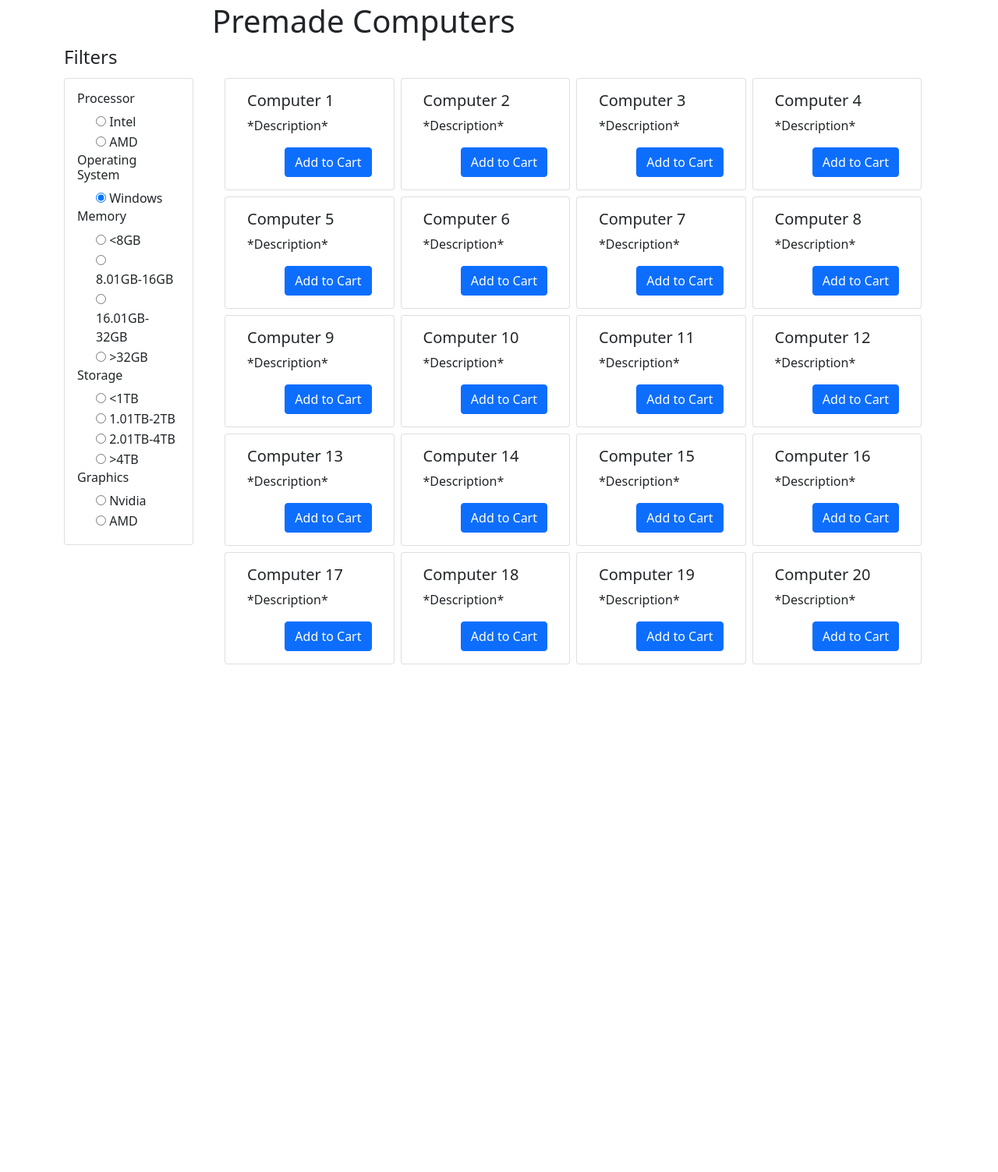
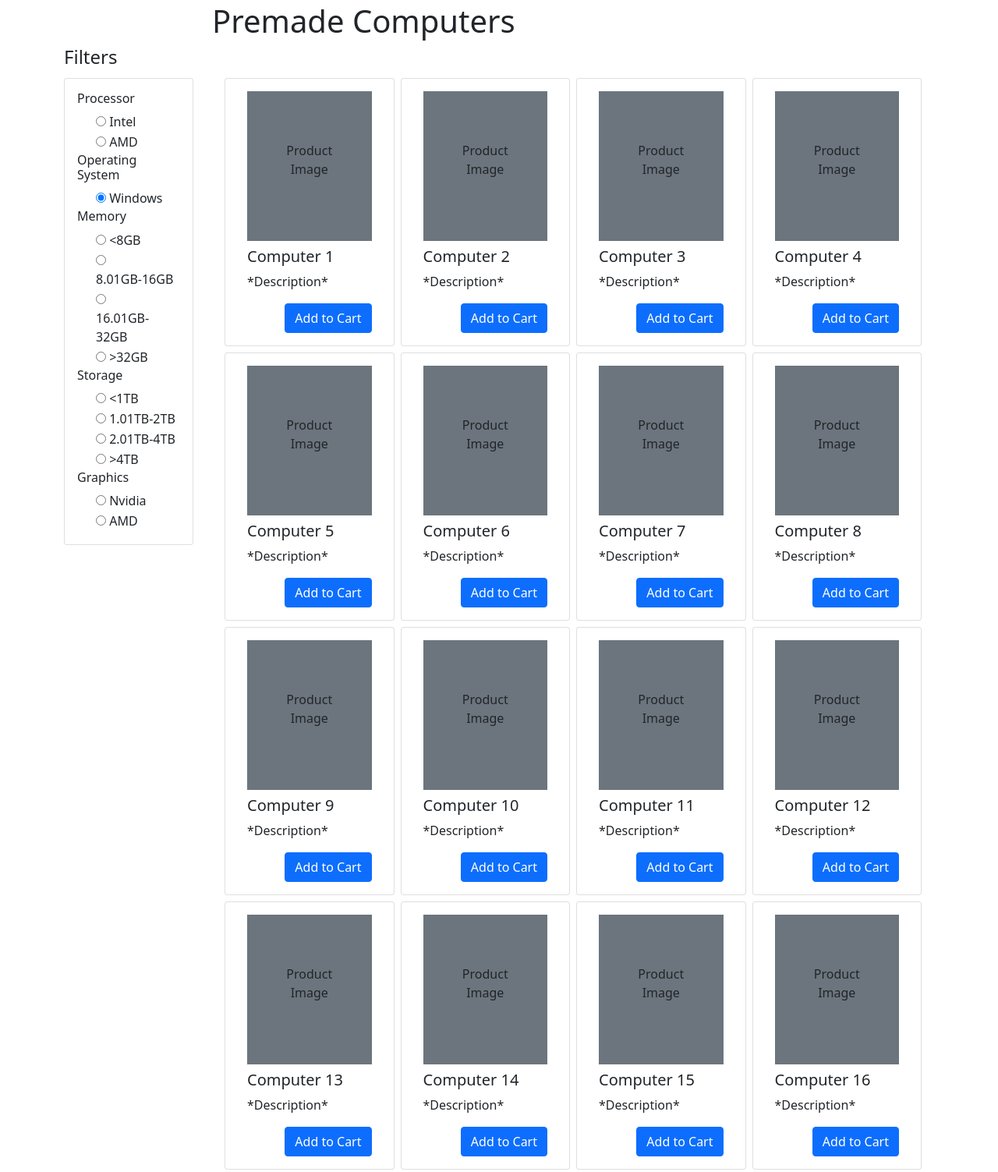
Before and after one commit to benrprimeau/SEG3125-Project2, a plain HTML site: page premade_computers.html in a window 1280 px wide. Shown: the part 101-1604 px from the top of the page at 78% size. Before the commit the page ends 961 px from the top, so only its background shows below. Drawn offline with nearby package versions, Linux system fonts and the light colour scheme.

Commit message:
added product images for premade computers section

```diff
--- a/premade_computers.html
+++ b/premade_computers.html
@@ -154,6 +154,11 @@
 					<div class="row">
 						<div class="col card mx-1">
 						  <div class="card-body">
+						  	<div class="bg-secondary w-100 mb-2 p-5">
+						  		<p class="text-center py-3">
+						  			Product Image
+						  		</p>
+						  	</div>
 						    <h5 class="card-title">Computer 1</h5>
 						    <p class="card-text">*Description*</p>
 						    <a href="#" class="btn btn-primary float-end">Add to Cart</a>
@@ -161,6 +166,11 @@
 						</div>
 						<div class="col card mx-1">
 						  <div class="card-body">
+						  	<div class="bg-secondary w-100 mb-2 p-5">
+						  		<p class="text-center py-3">
+						  			Product Image
+						  		</p>
+						  	</div>
 						    <h5 class="card-title">Computer 2</h5>
 						    <p class="card-text">*Description*</p>
 						    <a href="#" class="btn btn-primary float-end">Add to Cart</a>
@@ -168,6 +178,11 @@
 						</div>
 						<div class="col card mx-1">
 						  <div class="card-body">
+						  	<div class="bg-secondary w-100 mb-2 p-5">
+						  		<p class="text-center py-3">
+						  			Product Image
+						  		</p>
+						  	</div>
 						    <h5 class="card-title">Computer 3</h5>
 						    <p class="card-text">*Description*</p>
 						    <a href="#" class="btn btn-primary float-end">Add to Cart</a>
@@ -175,6 +190,11 @@
 						</div>
 						<div class="col card mx-1">
 						  <div class="card-body">
+						  	<div class="bg-secondary w-100 mb-2 p-5">
+						  		<p class="text-center py-3">
+						  			Product Image
+						  		</p>
+						  	</div>
 						    <h5 class="card-title">Computer 4</h5>
 						    <p class="card-text">*Description*</p>
 						    <a href="#" class="btn btn-primary float-end">Add to Cart</a>
@@ -186,6 +206,11 @@
 					<div class="row">
 						<div class="col card mx-1">
 						  <div class="card-body">
+						  	<div class="bg-secondary w-100 mb-2 p-5">
+						  		<p class="text-center py-3">
+						  			Product Image
+						  		</p>
+						  	</div>
 						    <h5 class="card-title">Computer 5</h5>
 						    <p class="card-text">*Description*</p>
 						    <a href="#" class="btn btn-primary float-end">Add to Cart</a>
@@ -193,6 +218,11 @@
 						</div>
 						<div class="col card mx-1">
 						  <div class="card-body">
+						  	<div class="bg-secondary w-100 mb-2 p-5">
+						  		<p class="text-center py-3">
+						  			Product Image
+						  		</p>
+						  	</div>
 						    <h5 class="card-title">Computer 6</h5>
 						    <p class="card-text">*Description*</p>
 						    <a href="#" class="btn btn-primary float-end">Add to Cart</a>
@@ -200,6 +230,11 @@
 						</div>
 						<div class="col card mx-1">
 						  <div class="card-body">
+						  	<div class="bg-secondary w-100 mb-2 p-5">
+						  		<p class="text-center py-3">
+						  			Product Image
+						  		</p>
+						  	</div>
 						    <h5 class="card-title">Computer 7</h5>
 						    <p class="card-text">*Description*</p>
 						    <a href="#" class="btn btn-primary float-end">Add to Cart</a>
@@ -207,6 +242,11 @@
 						</div>
 						<div class="col card mx-1">
 						  <div class="card-body">
+						  	<div class="bg-secondary w-100 mb-2 p-5">
+						  		<p class="text-center py-3">
+						  			Product Image
+						  		</p>
+						  	</div>
 						    <h5 class="card-title">Computer 8</h5>
 						    <p class="card-text">*Description*</p>
 						    <a href="#" class="btn btn-primary float-end">Add to Cart</a>
@@ -218,6 +258,11 @@
 					<div class="row">
 						<div class="col card mx-1">
 						  <div class="card-body">
+						  	<div class="bg-secondary w-100 mb-2 p-5">
+						  		<p class="text-center py-3">
+						  			Product Image
+						  		</p>
+						  	</div>
 						    <h5 class="card-title">Computer 9</h5>
 						    <p class="card-text">*Description*</p>
 						    <a href="#" class="btn btn-primary float-end">Add to Cart</a>
@@ -225,6 +270,11 @@
 						</div>
 						<div class="col card mx-1">
 						  <div class="card-body">
+						  	<div class="bg-secondary w-100 mb-2 p-5">
+						  		<p class="text-center py-3">
+						  			Product Image
+						  		</p>
+						  	</div>
 						    <h5 class="card-title">Computer 10</h5>
 						    <p class="card-text">*Description*</p>
 						    <a href="#" class="btn btn-primary float-end">Add to Cart</a>
@@ -232,6 +282,11 @@
 						</div>
 						<div class="col card mx-1">
 						  <div class="card-body">
+						  	<div class="bg-secondary w-100 mb-2 p-5">
+						  		<p class="text-center py-3">
+						  			Product Image
+						  		</p>
+						  	</div>
 						    <h5 class="card-title">Computer 11</h5>
 						    <p class="card-text">*Description*</p>
 						    <a href="#" class="btn btn-primary float-end">Add to Cart</a>
@@ -239,6 +294,11 @@
 						</div>
 						<div class="col card mx-1">
 						  <div class="card-body">
+						  	<div class="bg-secondary w-100 mb-2 p-5">
+						  		<p class="text-center py-3">
+						  			Product Image
+						  		</p>
+						  	</div>
 						    <h5 class="card-title">Computer 12</h5>
 						    <p class="card-text">*Description*</p>
 						    <a href="#" class="btn btn-primary float-end">Add to Cart</a>
@@ -250,6 +310,11 @@
 					<div class="row">
 						<div class="col card mx-1">
 						  <div class="card-body">
+						  	<div class="bg-secondary w-100 mb-2 p-5">
+						  		<p class="text-center py-3">
+						  			Product Image
+						  		</p>
+						  	</div>
 						    <h5 class="card-title">Computer 13</h5>
 						    <p class="card-text">*Description*</p>
 						    <a href="#" class="btn btn-primary float-end">Add to Cart</a>
@@ -257,6 +322,11 @@
 						</div>
 						<div class="col card mx-1">
 						  <div class="card-body">
+						  	<div class="bg-secondary w-100 mb-2 p-5">
+						  		<p class="text-center py-3">
+						  			Product Image
+						  		</p>
+						  	</div>
 						    <h5 class="card-title">Computer 14</h5>
 						    <p class="card-text">*Description*</p>
 						    <a href="#" class="btn btn-primary float-end">Add to Cart</a>
@@ -264,6 +334,11 @@
 						</div>
 						<div class="col card mx-1">
 						  <div class="card-body">
+						  	<div class="bg-secondary w-100 mb-2 p-5">
+						  		<p class="text-center py-3">
+						  			Product Image
+						  		</p>
+						  	</div>
 						    <h5 class="card-title">Computer 15</h5>
 						    <p class="card-text">*Description*</p>
 						    <a href="#" class="btn btn-primary float-end">Add to Cart</a>
@@ -271,6 +346,11 @@
 						</div>
 						<div class="col card mx-1">
 						  <div class="card-body">
+						  	<div class="bg-secondary w-100 mb-2 p-5">
+						  		<p class="text-center py-3">
+						  			Product Image
+						  		</p>
+						  	</div>
 						    <h5 class="card-title">Computer 16</h5>
 						    <p class="card-text">*Description*</p>
 						    <a href="#" class="btn btn-primary float-end">Add to Cart</a>
@@ -282,6 +362,11 @@
 					<div class="row">
 						<div class="col card mx-1">
 						  <div class="card-body">
+						  	<div class="bg-secondary w-100 mb-2 p-5">
+						  		<p class="text-center py-3">
+						  			Product Image
+						  		</p>
+						  	</div>
 						    <h5 class="card-title">Computer 17</h5>
 						    <p class="card-text">*Description*</p>
 						    <a href="#" class="btn btn-primary float-end">Add to Cart</a>
@@ -289,6 +374,11 @@
 						</div>
 						<div class="col card mx-1">
 						  <div class="card-body">
+						  	<div class="bg-secondary w-100 mb-2 p-5">
+						  		<p class="text-center py-3">
+						  			Product Image
+						  		</p>
+						  	</div>
 						    <h5 class="card-title">Computer 18</h5>
 						    <p class="card-text">*Description*</p>
 						    <a href="#" class="btn btn-primary float-end">Add to Cart</a>
@@ -296,6 +386,11 @@
 						</div>
 						<div class="col card mx-1">
 						  <div class="card-body">
+						  	<div class="bg-secondary w-100 mb-2 p-5">
+						  		<p class="text-center py-3">
+						  			Product Image
+						  		</p>
+						  	</div>
 						    <h5 class="card-title">Computer 19</h5>
 						    <p class="card-text">*Description*</p>
 						    <a href="#" class="btn btn-primary float-end">Add to Cart</a>
@@ -303,6 +398,11 @@
 						</div>
 						<div class="col card mx-1">
 						  <div class="card-body">
+						  	<div class="bg-secondary w-100 mb-2 p-5">
+						  		<p class="text-center py-3">
+						  			Product Image
+						  		</p>
+						  	</div>
 						    <h5 class="card-title">Computer 20</h5>
 						    <p class="card-text">*Description*</p>
 						    <a href="#" class="btn btn-primary float-end">Add to Cart</a>
```
